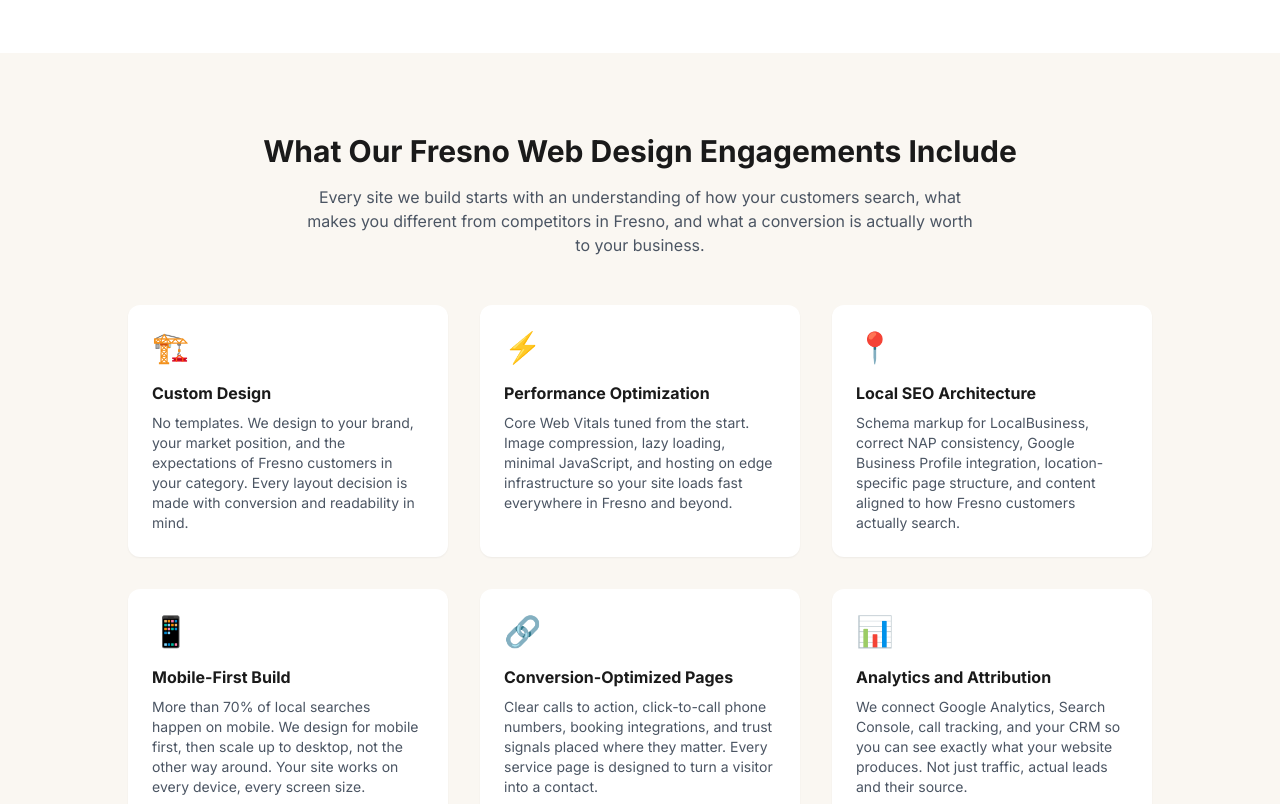
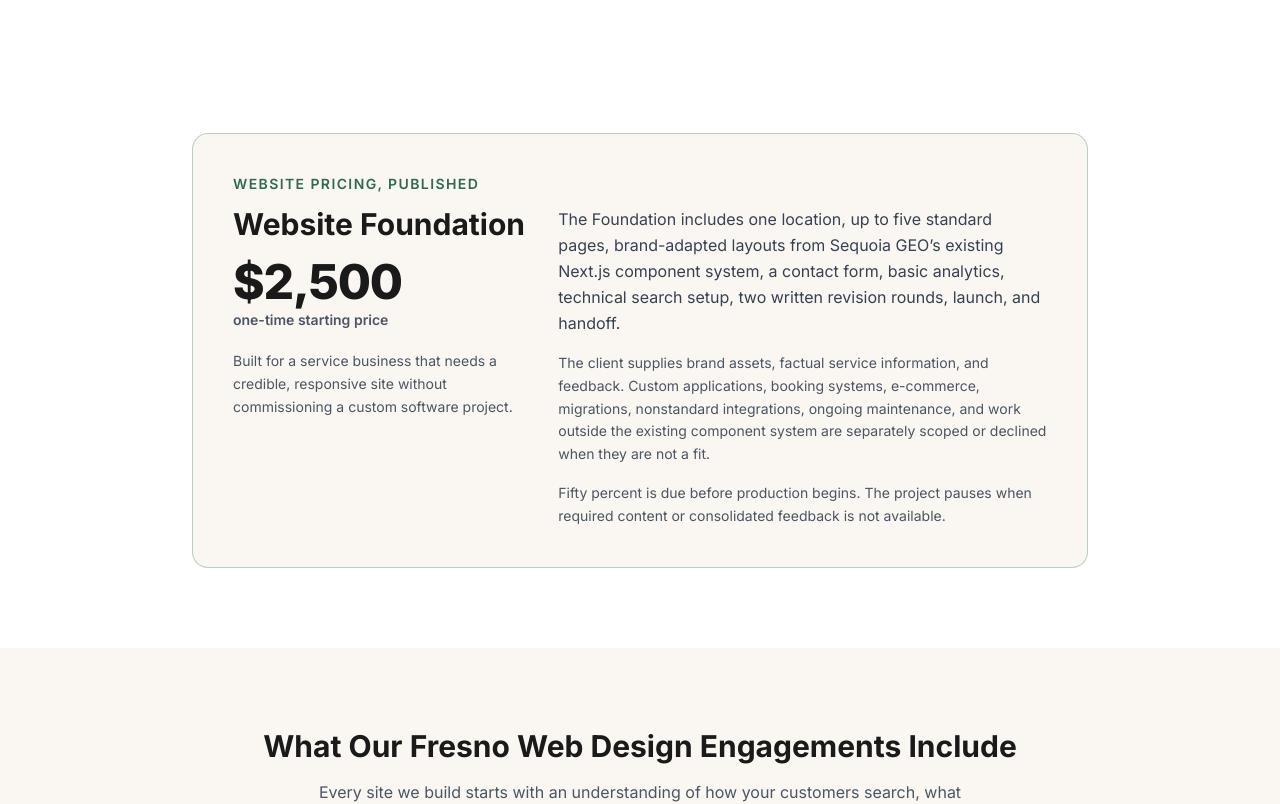
Before and after one commit to SequoiaGeo/next-website, a Next.js app: page /web-design-fresno in a window 1280 px wide. Shown: the part 1480-2284 px from the top of the page. Built offline with nearby package versions, Linux system fonts and the light colour scheme; no server answers.

Commit message:
Add website foundation pricing

```diff
--- a/src/app/ai-seo-pricing/page.tsx
+++ b/src/app/ai-seo-pricing/page.tsx
@@ -106,6 +106,25 @@ export default function AiSeoPricingPage() {
             >
               See how GEO work is approached
             </Link>
+          </div>
+        </div>
+      </section>
+
+      <section className="bg-[#FAF7F2] py-16">
+        <div className="mx-auto max-w-5xl px-6 lg:px-8">
+          <div className="rounded-2xl border border-[#1A5C3A]/20 bg-white p-8 sm:p-10">
+            <div className="grid grid-cols-1 gap-8 md:grid-cols-[0.8fr_1.2fr] md:items-center">
+              <div>
+                <p className="section-overline mb-3">Website projects</p>
+                <h2 className="text-3xl font-extrabold tracking-tight text-[#1a1a1a]">Website Foundation starts at $2,500</h2>
+                <p className="mt-3 text-sm leading-relaxed text-gray-600">One-time project pricing for a credible, responsive service-business site on Sequoia GEO&rsquo;s existing Next.js component system.</p>
+              </div>
+              <div className="text-sm leading-relaxed text-gray-700">
+                <p>One location, up to five standard pages, a contact form, basic analytics and technical search setup, two written revision rounds, launch, and handoff.</p>
+                <p className="mt-3">Custom applications, booking systems, e-commerce, migrations, nonstandard integrations, and ongoing maintenance are separately scoped or declined when they are not a fit.</p>
+                <Link href="/web-design-fresno" className="mt-5 inline-block font-semibold text-[#1A5C3A] underline decoration-[#3A9E6A]/50 underline-offset-4 hover:text-[#0D2318]">See Website Foundation details</Link>
+              </div>
+            </div>
           </div>
         </div>
       </section>
--- a/src/app/web-design-fresno/page.tsx
+++ b/src/app/web-design-fresno/page.tsx
@@ -56,7 +56,7 @@ export default function WebDesignFresnoPage() {
                 "name": "How much does a website cost in Fresno?",
                 "acceptedAnswer": {
                   "@type": "Answer",
-                  "text": "A professionally built website for a local Fresno business typically ranges from $3,000 to $12,000 depending on the number of pages, functionality needed, and whether SEO and content are included. We give fixed-price proposals so there are no surprises."
+                  "text": "Website Foundation starts at $2,500 for one location and up to five standard pages on Sequoia GEO's existing Next.js component system. It includes a responsive build, contact form, basic analytics and technical search setup, two written revision rounds, launch, and handoff. Custom applications, booking systems, migrations, and advanced integrations are scoped separately."
                 }
               },
               {
@@ -64,7 +64,7 @@ export default function WebDesignFresnoPage() {
                 "name": "Do your websites rank on Google?",
                 "acceptedAnswer": {
                   "@type": "Answer",
-                  "text": "We build every site with local SEO as a foundation, not an afterthought. That means proper technical structure, fast load times, schema markup, Google Business Profile integration, and content written to match how Fresno customers actually search. Rankings take time, but the site is built to earn them."
+                  "text": "Website Foundation includes technical search basics: page titles, metadata, sitemap, robots directives, structured data where the supplied information supports it, and a responsive build. It does not include a promise of rankings, a full content SEO program, or an ongoing SEO retainer."
                 }
               },
               {
@@ -80,7 +80,7 @@ export default function WebDesignFresnoPage() {
                 "name": "Will I be able to update the website myself?",
                 "acceptedAnswer": {
                   "@type": "Answer",
-                  "text": "Yes. We build on platforms that give you full editing access with no technical knowledge required. You can update your content, add photos, change hours, and publish new pages without touching code."
+                  "text": "You own the domain, hosting, analytics, and source assets delivered for the project. Website Foundation is built as a managed Next.js site, so post-launch edits, maintenance, and new pages are not included unless a separate care or marketing scope is agreed."
                 }
               },
               {
@@ -183,6 +183,27 @@ export default function WebDesignFresnoPage() {
         </div>
       </section>
 
+      <section className="py-20 px-6 bg-white">
+        <div className="max-w-4xl mx-auto">
+          <div className="rounded-2xl border border-[#2D6A4F]/30 bg-[#FAF7F2] p-8 sm:p-10">
+            <p className="text-sm font-semibold uppercase tracking-widest text-[#2D6A4F] mb-3">Website pricing, published</p>
+            <div className="grid gap-8 md:grid-cols-[0.75fr_1.25fr] md:items-start">
+              <div>
+                <h2 className="text-3xl font-bold text-[#1A1A1A]">Website Foundation</h2>
+                <p className="mt-4 text-5xl font-extrabold tracking-tight text-[#1A1A1A]">$2,500</p>
+                <p className="mt-1 text-sm font-semibold text-gray-600">one-time starting price</p>
+                <p className="mt-5 text-sm leading-relaxed text-gray-600">Built for a service business that needs a credible, responsive site without commissioning a custom software project.</p>
+              </div>
+              <div>
+                <p className="text-base leading-relaxed text-gray-700">The Foundation includes one location, up to five standard pages, brand-adapted layouts from Sequoia GEO&rsquo;s existing Next.js component system, a contact form, basic analytics, technical search setup, two written revision rounds, launch, and handoff.</p>
+                <p className="mt-4 text-sm leading-relaxed text-gray-600">The client supplies brand assets, factual service information, and feedback. Custom applications, booking systems, e-commerce, migrations, nonstandard integrations, ongoing maintenance, and work outside the existing component system are separately scoped or declined when they are not a fit.</p>
+                <p className="mt-4 text-sm leading-relaxed text-gray-600">Fifty percent is due before production begins. The project pauses when required content or consolidated feedback is not available.</p>
+              </div>
+            </div>
+          </div>
+        </div>
+      </section>
+
       {/* Services */}
       <section className="py-20 px-6 bg-[#FAF7F2]">
         <div className="max-w-5xl mx-auto">
@@ -198,8 +219,8 @@ export default function WebDesignFresnoPage() {
             {[
               {
                 icon: "🏗️",
-                title: "Custom Design",
-                body: "No templates. We design to your brand, your market position, and the expectations of Fresno customers in your category. Every layout decision is made with conversion and readability in mind."
+                title: "Brand-Adapted Design",
+                body: "We adapt a proven component system to your brand, market position, and the expectations of Fresno customers in your category. Every layout decision is made with conversion and readability in mind."
               },
               {
                 icon: "⚡",
@@ -219,7 +240,7 @@ export default function WebDesignFresnoPage() {
               {
                 icon: "🔗",
                 title: "Conversion-Optimized Pages",
-                body: "Clear calls to action, click-to-call phone numbers, booking integrations, and trust signals placed where they matter. Every service page is designed to turn a visitor into a contact."
+                body: "Clear calls to action, click-to-call phone numbers, a contact form, and trust signals placed where they matter. Advanced booking or workflow integrations are scoped separately."
               },
               {
                 icon: "📊",
@@ -296,7 +317,7 @@ export default function WebDesignFresnoPage() {
               {
                 step: "03",
                 title: "Design and Development",
-                body: "We build in stages with your review at each milestone. Design mockup first, then development, then content population. No surprises at the end."
+                body: "We build from the agreed site map and component system, then apply two consolidated written revision rounds. This keeps the project collaborative without turning it into an open-ended custom build."
               },
               {
                 step: "04",
@@ -305,8 +326,8 @@ export default function WebDesignFresnoPage() {
               },
               {
                 step: "05",
-                title: "Launch and Ongoing Support",
-                body: "We handle the launch and stay involved during the initial indexing period. Monthly check-ins available for clients who want ongoing optimization as the site starts ranking."
+                title: "Launch and Handoff",
+                body: "We launch the agreed build and verify the contact path and basic technical setup. Post-launch edits, maintenance, and ongoing optimization are available only under a separate agreed scope."
               },
             ].map((item) => (
               <div key={item.step} className="flex gap-6 items-start">
@@ -331,11 +352,11 @@ export default function WebDesignFresnoPage() {
             {[
               {
                 q: "How much does a website cost in Fresno?",
-                a: "Local business sites we build typically range from $3,000 to $12,000. That range covers everything from a streamlined 5-page service site to a multi-location, feature-heavy build with booking integrations. We give fixed-price proposals before any work starts."
+                a: "Website Foundation starts at $2,500 for one location and up to five standard pages. It includes a responsive Next.js build from our existing component system, a contact form, basic analytics and technical search setup, two written revision rounds, launch, and handoff. Advanced functionality is separately scoped or declined when it is not a fit."
               },
               {
                 q: "Do you offer website hosting and maintenance?",
-                a: "Yes. We offer hosting and maintenance plans that cover updates, security patches, speed monitoring, and backup. You own your domain and assets regardless of whether you stay on our hosting or move elsewhere."
+                a: "Website Foundation includes launch and handoff, not ongoing maintenance. You own your domain, hosting, analytics, and delivered source assets. A separate care or marketing scope is required for post-launch edits, monitoring, or optimization."
               },
               {
                 q: "Can you redesign a website we already have?",
@@ -347,7 +368,7 @@ export default function WebDesignFresnoPage() {
               },
               {
                 q: "Do you write the content for the website?",
-                a: "Yes. Copywriting is included in most of our engagements. We research how your customers search, write to match that intent, and create content that both ranks and converts. We do not repurpose your old copy, we rebuild it from the ground up."
+                a: "Website Foundation uses the factual service information and brand assets you provide. Editing or reorganizing that information within the agreed pages is included. A larger content strategy, substantial copywriting, or a broader SEO content program is scoped separately."
               },
             ].map((item) => (
               <div key={item.q} className="border border-gray-200 rounded-xl p-6">
```
